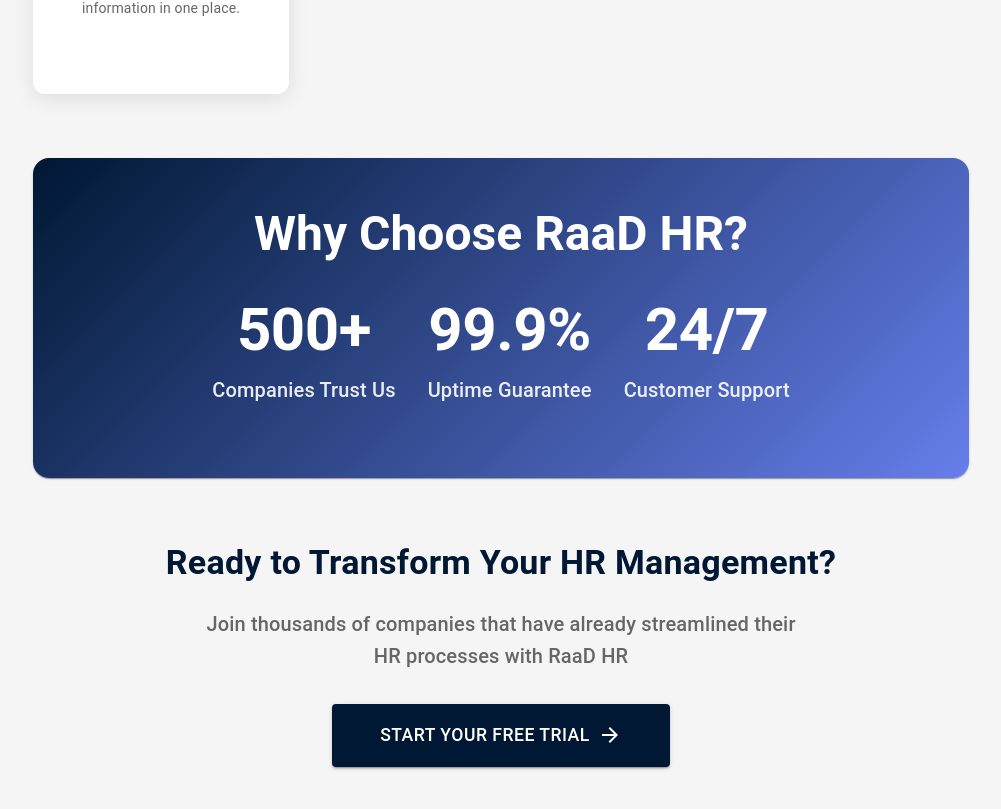
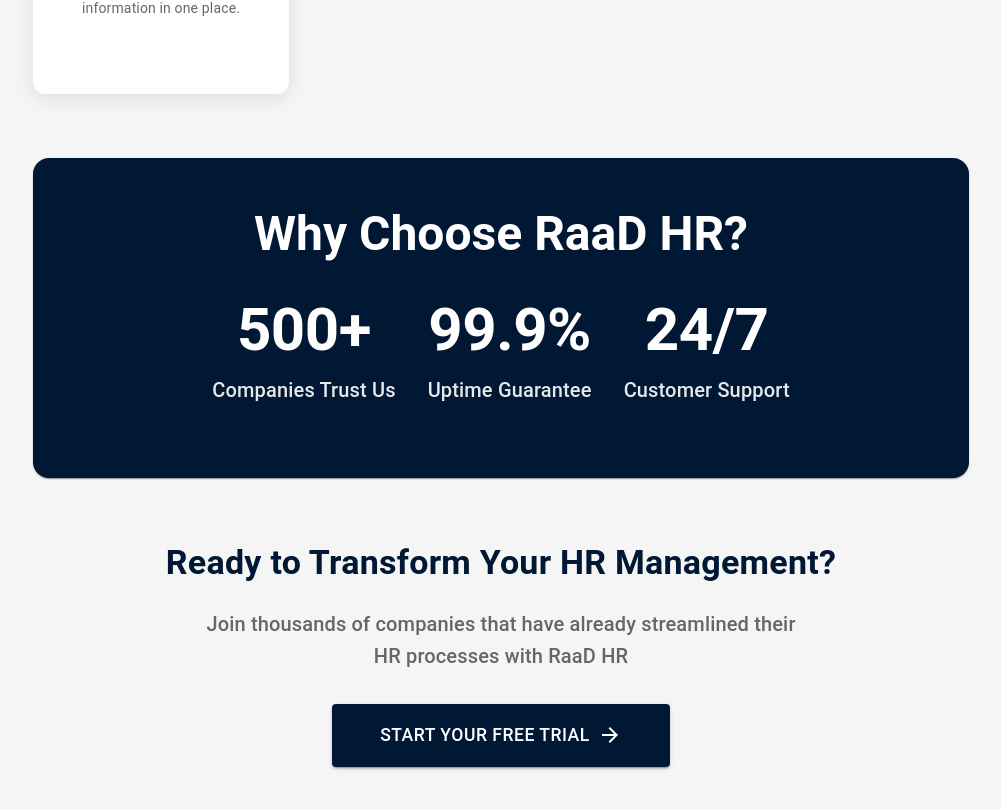
Before and after one commit to riyavij2001/frontend-assignment, a React (Vite) app in the folder frontend/: page / in a window 1280 px wide. Shown: the part 1343-2152 px from the top of the page, without its empty margins (279-1280 px from the left). Built offline with nearby package versions, Linux system fonts and the light colour scheme.

Commit message:
deisgn changes

```diff
--- a/frontend/src/pages/Home.jsx
+++ b/frontend/src/pages/Home.jsx
@@ -177,7 +177,7 @@
                     <Paper sx={{
                         borderRadius: 4,
                         p: 6,
-                        background: 'linear-gradient(135deg, #001833 0%, #667eea 100%)',
+                        background: ' #001833',
                         color: 'white'
                     }}>
                         <Typography variant="h3" sx={{
--- a/frontend/src/pages/Leavemanagement/ApplyLeave.jsx
+++ b/frontend/src/pages/Leavemanagement/ApplyLeave.jsx
@@ -132,7 +132,7 @@
             overflow: 'hidden'
           }}>
             <Box sx={{
-              background: 'linear-gradient(135deg, #001833 0%, #667eea 100%)',
+              background: ' #001833',
               color: 'white',
               p: 3,
               textAlign: 'center'
```
